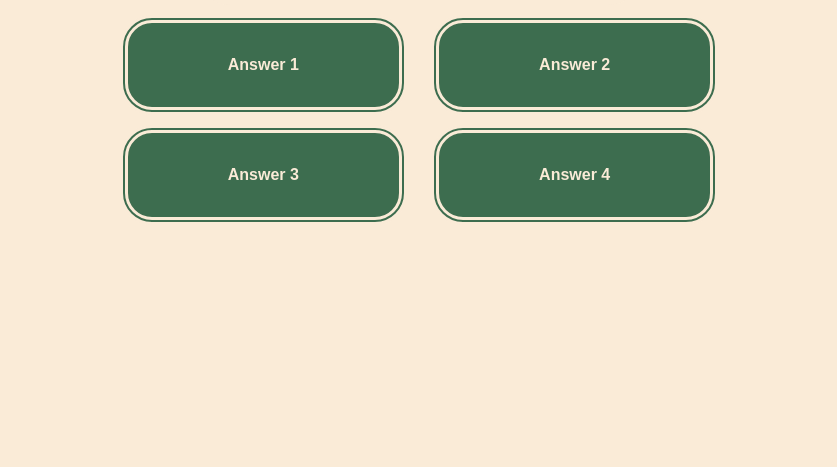
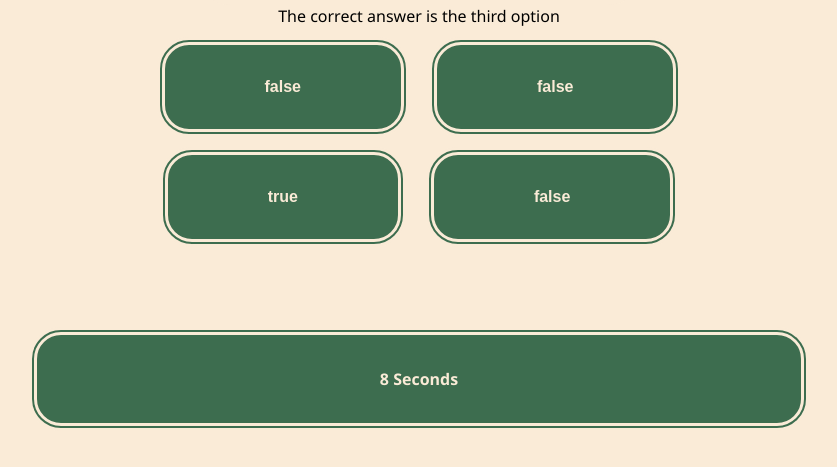
Before and after one commit to SBarsuhn/Javascript-Quiz, a plain HTML site: page index.html in a window 1280 px wide. Both pictures are taken after a click on the button "Start". Shown: the part 121-588 px from the top of the page, without its empty margins (221-1058 px from the left). Drawn offline with Linux system fonts and the light colour scheme.

Commit message:
fixed script so the game plays correctly

```diff
--- a/assets/script.js
+++ b/assets/script.js
@@ -1,39 +1,222 @@
-const questionBoxElement = document.getElementById("question-box")
+const questionBoxElement = document.getElementById("question-box");
+const containerElement = document.getElementById("container");
+const questionElement = document.getElementById("question");
+const answerButtonsElement = document.getElementById("answer-button");
+const highScoresElement = document.getElementById("scores");
+const retryButtonElement = document.getElementById("retry");
+retryButtonElement.addEventListener("click", restartGame)
+const pointsElement = document.getElementById("points");
+var questionIndex = 0;
+var points = 0;
+var startBtn = document.querySelector(".start-button");
+startBtn.addEventListener("click", startGame);
+var timerEl = document.getElementById("timer");
+var secondsLeft = 10;
+var timerinterval;
 
-
-
+function restartGame() {
+  location.reload()
+}
 
 function startGame() {
   console.log("the game has started");
   startBtn.classList.add("hide");
   questionBoxElement.classList.remove("hide");
-  nextQuestion()
+  startTimer();
+  nextQuestion();
+}
+
+function startTimer() {
+   timerinterval = setInterval(function () {
+    secondsLeft--;
+    timerEl.textContent = secondsLeft + " Seconds";
+    if (secondsLeft <= 0) {
+      clearInterval(timerinterval);
+      gameOver();
+    }
+  }, 1000);
+}
+function nextQuestion() {
+  var currentQuestion = theQuestions[questionIndex];
+  questionElement.textContent = currentQuestion.question;
+
+  currentQuestion.answer.forEach(function (answerChoice) {
+    var answerButton = document.createElement("button");
+    answerButton.textContent = answerChoice;
+    answerButton.setAttribute("class", "btn");
+    answerButton.setAttribute("value", answerChoice);
+    answerButton.onclick = checkAnswer
+    answerButtonsElement.append(answerButton);
+  });
+}
+
+function checkAnswer() {
+  if (this.value === theQuestions[questionIndex].correct){
+    console.log("correct")
+    points ++
+    pointsElement.textContent = points
+    // show if the answer was correct
+  } else {
+    console.log("incorrect")
+
+  }
+  questionIndex ++
+  answerButtonsElement.innerHTML = " ";
+  if (questionIndex === theQuestions.length) {
+    gameOver()
+  } else{
+  nextQuestion()}
+}
+
+function gameOver() {
+  timerEl.textContent = "GAME OVER";
+  containerElement.classList.add("hide");
+  highScoresElement.classList.remove("hide");
+  retryButtonElement.classList.remove("hide");
+  clearInterval(timerinterval);
 }
 
 
+const theQuestions = [
+  {
+    question: "The correct answer is the third option",
+    answer: [
+      "false", "false", "true", "false"
+    ],
+    correct: "true"
+  },
+  {
+    question: "The correct answer is the second option",
+    answer: [
+      "false", "true", "false", "false"
 
+    ],
+    correct: "true"
+  },
+  {
+    question: "The correct answer is the first option",
+    answer: [
+      "true", "false", "false", "false"
 
-var startBtn = document.querySelector(".start-button");
-startBtn.addEventListener("click", startGame);
+    ],
+    correct: "true"
+  },
+  {
+    question: "The correct answer is the fourth option",
+    answer: [
+      "false", "false", "false", "true"
 
+    ],
+    correct: "true"
+  },
+  {
+    question: "The correct answer is the second option",
+    answer: [
+      "false", "true", "false", "false"
 
+    ],
+    correct: "true"
+  },
+  {
+    question: "The correct answer is the fourth option",
+    answer: [
+      "false", "false", "false", "true"
 
+    ],
+    correct: "true"
+  },
+  {
+    question: "The correct answer is the third option",
+    answer: [
+      "false", "false", "true", "false"
+    ],
+    correct: "true"
+  },
+  {
+    question: "The correct answer is the second option",
+    answer: [
+      "false", "true", "false", "false"
 
+    ],
+    correct: "true"
+  },
+  {
+    question: "The correct answer is the first option",
+    answer: [
+      "true", "false", "false", "false"
 
-// function nextQuestion() {
+    ],
+    correct: "true"
+  },
+  {
+    question: "The correct answer is the fourth option",
+    answer: [
+      "false", "false", "false", "true"
 
-// }
+    ],
+    correct: "true"
+  },
+  {
+    question: "The correct answer is the second option",
+    answer: [
+      "false", "true", "false", "false"
 
-// function selectAnswer()
+    ],
+    correct: "true"
+  },
+  {
+    question: "The correct answer is the fourth option",
+    answer: [
+      "false", "false", "false", "true"
 
+    ],
+    correct: "true"
+  },
+  {
+    question: "The correct answer is the third option",
+    answer: [
+      "false", "false", "true", "false"
+    ],
+    correct: "true"
+  },
+  {
+    question: "The correct answer is the second option",
+    answer: [
+      "false", "true", "false", "false"
 
-// const questions = [
-//     question: "The correct answer is hte third option",
-//     answer: [
-//         {text: "false", correct: false},
-//         {text: "false", correct: false},
-//         {text: "true", correct: true},
-//         {text: "false", correct: false},
+    ],
+    correct: "true"
+  },
+  {
+    question: "The correct answer is the first option",
+    answer: [
+      "true", "false", "false", "false"
 
-//     ]
-// ]
+    ],
+    correct: "true"
+  },
+  {
+    question: "The correct answer is the fourth option",
+    answer: [
+      "false", "false", "false", "true"
+
+    ],
+    correct: "true"
+  },
+  {
+    question: "The correct answer is the second option",
+    answer: [
+      "false", "true", "false", "false"
+
+    ],
+    correct: "true"
+  },
+  {
+    question: "The correct answer is the fourth option",
+    answer: [
+      "false", "false", "false", "true"
+
+    ],
+    correct: "true"
+  },
+];
--- a/assets/style.css
+++ b/assets/style.css
@@ -27,7 +27,7 @@ header {
     text-shadow: 5px 5px rgb(32, 56, 41);
 }
 
-.start-button, .next-button{
+.start-button {
     border-style:double;
     border-width: 10px;
     border-radius: 2em;
@@ -84,3 +84,51 @@ align-items: center;
 .hide {
     display: none;
 }
+
+#timer {
+    border-style:double;
+    border-width: 10px;
+    border-radius: 2em;
+    border-width: 0.5em;
+    border-color: antiquewhite;
+    font-size: 16px;
+    font-weight: bolder;
+    background-color: rgb(61, 109, 79);
+    color: antiquewhite;
+    margin-top: 10%;
+    margin-left: 10px;
+    margin-right: 10px;
+    padding-left: 100px;
+    padding-right: 100px;
+    padding-top: 33px;
+    padding-bottom: 33px;
+    margin-bottom: 10%;
+
+
+}
+
+.scores {
+    font-size: 32px;
+    margin: 10%;
+    font-weight: bolder;
+    color: rgb(61, 109, 79);
+    text-decoration: none;
+    cursor: pointer;
+    transition: ease .3s;
+}
+
+.points {
+    font-size: 32px;
+    margin: 10%;
+    font-weight: bolder;
+    color: rgb(61, 109, 79);
+    text-decoration: none;
+}
+
+#retry {
+    margin: 10%;
+}
+
+.scores:hover {
+    text-shadow: 2px 7px 10px rgba(32, 56, 41, 0.479);
+}
--- a/index.html
+++ b/index.html
@@ -5,27 +5,32 @@
     <meta http-equiv="X-UA-Compatible" content="IE=edge" />
     <meta name="viewport" content="width=device-width, initial-scale=1.0" />
     <link rel="stylesheet" href="./assets/style.css" />
-    <title>Document</title>
+    <title>You Won't Last 30 Seconds Playing This Game</title>
   </head>
   <body>
     <header>
       <h1>Javascript Quiz</h1>
     </header>
     <main>
-      <div class="container">
+      <div class="container" id="container">
         <div id="question-box" class="hide">
           <div id="question"></div>
-          <div id="answer-buton" class="button-grid">
-            <button class="btn">Answer 1</button>
-            <button class="btn">Answer 2</button>
-            <button class="btn">Answer 3</button>
-            <button class="btn">Answer 4</button>
-          </div>
-          <div>
-            <button id="next-btn" class="next-button hide">Next</button>
+          <div id="answer-button" class="button-grid">
           </div>
         </div>
         <button class="start-button">Start</button>
+      </div>
+      <div id="timer">Good Luck!</div>
+      <div id="points" class="points"></div>
+      <a
+        class="scores hide"
+        id="scores"
+        target="_blank"
+        href="./scoreboard.html"
+        >High Scores
+      </a>
+      <div>
+        <button class="btn hide" id="retry">RETRY</button>
       </div>
     </main>
     <script src="./assets/script.js"></script>
```
Also changed, not shown: scoreboard.html (added, +15 -0 lines).
